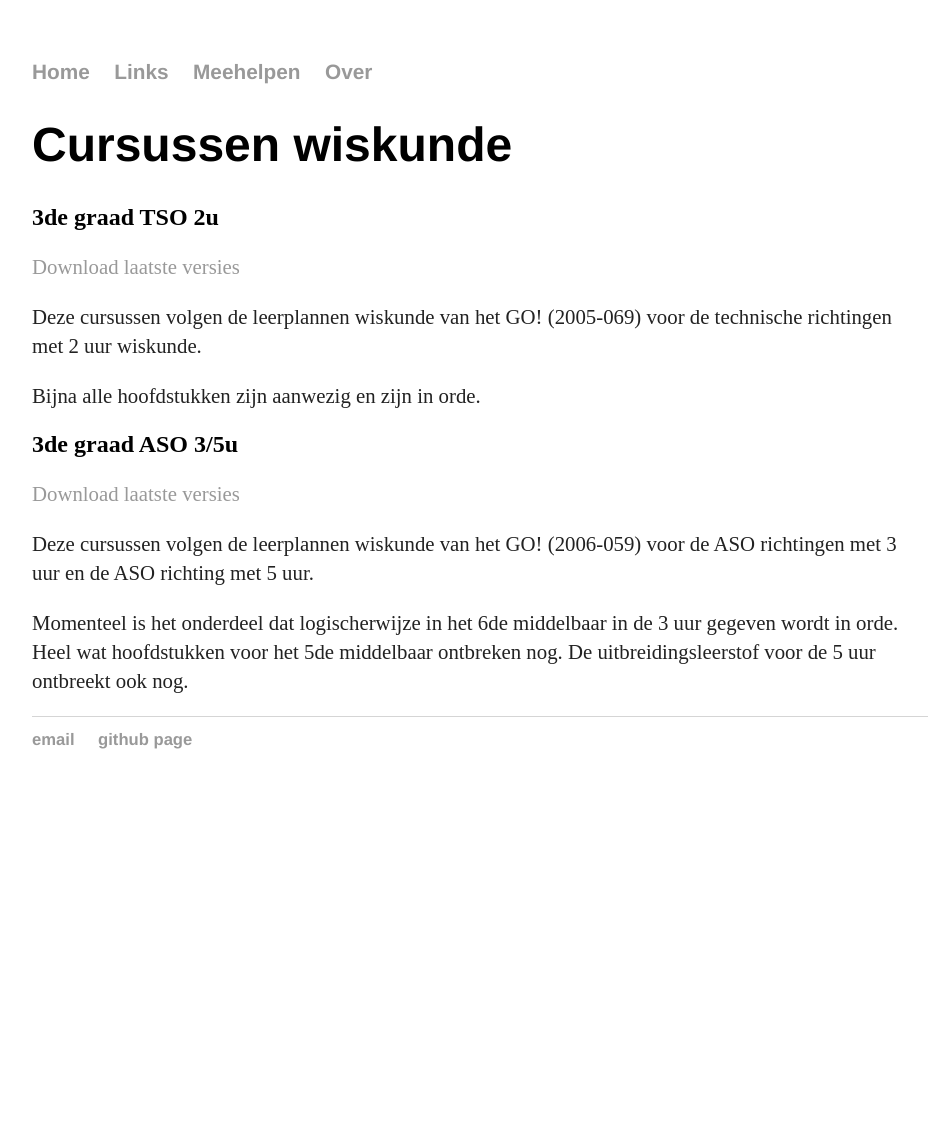
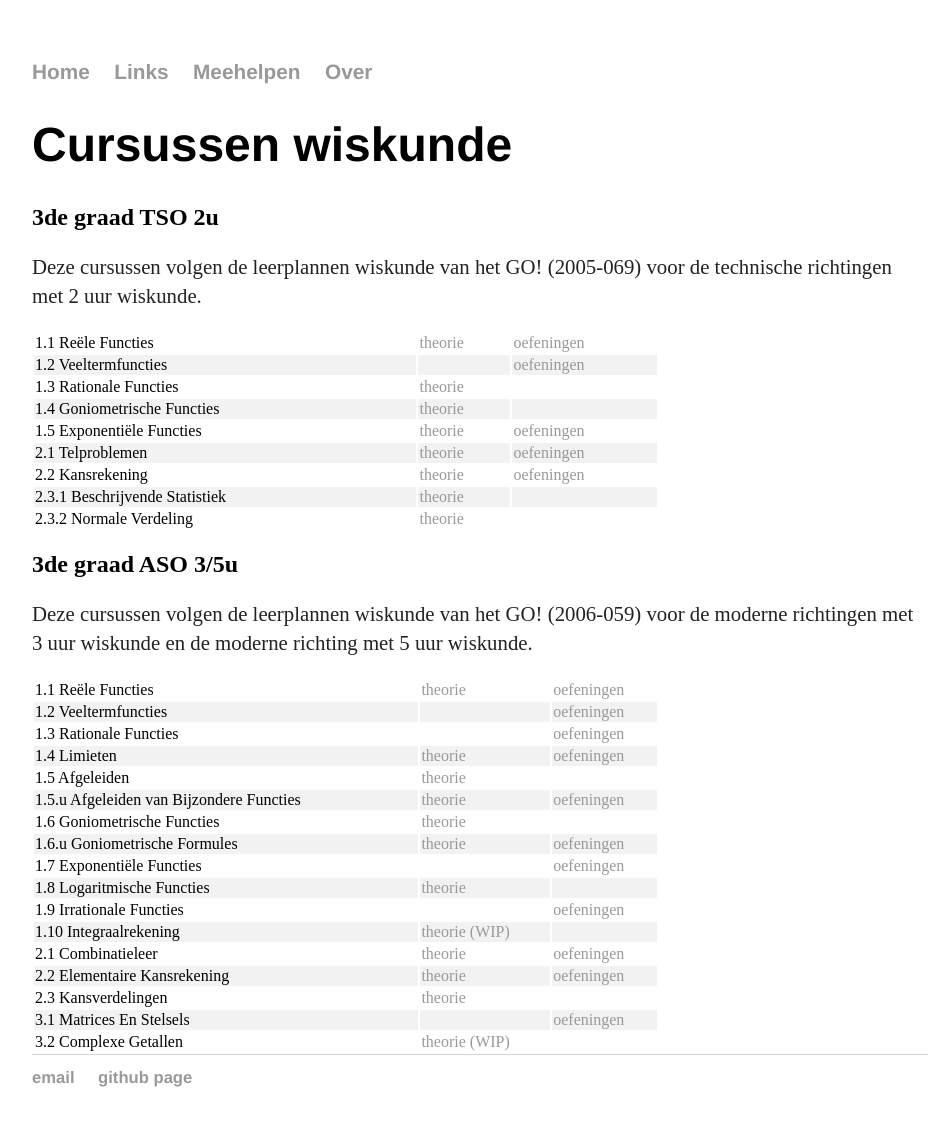
Before and after one commit to gowiz/gowiz.github.io, a Jekyll site: the page built from index.md, in a window 1280 px wide. Shown: the whole page, without its empty margins (160-1102 px from the left). Built offline with Jekyll 4.4.1, drawn with Linux system fonts in a browser that asks for light colours; before the commit the page ends 900 px from its top, so only the background shows below that.

Commit message:
Update voor 18.9

```diff
--- a/css/main.css
+++ b/css/main.css
@@ -56,3 +56,11 @@ ul.posts {
 ul.posts li {
     list-style: none;
 }
+table {
+    width: 70%;
+}
+
+th {
+    height: 50px;
+}
+tr:nth-child(even) {background-color: #f2f2f2;}
--- a/index.md
+++ b/index.md
@@ -1,24 +1,46 @@
 ---
 layout: default
 title: Cursussen wiskunde
+tso: https://github.com/gowiz/tso-3gr-2u-2005-069/releases/download/v18.9
+aso: https://github.com/gowiz/aso-3gr-3u2u-2006-059/releases/download/v18.9
 ---
+
 Cursussen wiskunde
 ==================
 
 3de graad TSO 2u
 ----------------
-[Download laatste versies](https://github.com/gowiz/tso-3gr-2u-2005-069/releases/latest)
-
-
 Deze cursussen volgen de leerplannen wiskunde van het GO! (2005-069) voor de technische richtingen met 2 uur wiskunde.
 
-Bijna alle hoofdstukken zijn aanwezig en zijn in orde.
+|1.1 Reële Functies             | [theorie]({{page.tso}}/0101_ReeleFuncties.pdf)          |[oefeningen]({{page.tso}}/0101_ReeleFuncties_OEF.pdf)       |
+|1.2 Veeltermfuncties           |                                                         |[oefeningen]({{page.tso}}/0102_Veeltermfuncties_OEF.pdf)    |
+|1.3 Rationale Functies         | [theorie]({{page.tso}}/0103_RationaleFuncties.pdf)      |                                                            |
+|1.4 Goniometrische Functies    | [theorie]({{page.tso}}/0104_GoniometrischeFuncties.pdf) |                                                            |
+|1.5 Exponentiële Functies      | [theorie]({{page.tso}}/0105_exponentieleFuncties.pdf)   |[oefeningen]({{page.tso}}/0105_exponentieleFuncties_OEF.pdf)|
+|2.1 Telproblemen               | [theorie]({{page.tso}}/0201_Telproblemen.pdf)           |[oefeningen]({{page.tso}}/0201_Telproblemen_OEF.pdf)        |
+|2.2 Kansrekening               | [theorie]({{page.tso}}/0202_Kansrekening.pdf)           |[oefeningen]({{page.tso}}/0202_Kansrekening_OEF.pdf)        |
+|2.3.1 Beschrijvende Statistiek | [theorie]({{page.tso}}/020301_BeschrijvendeStatistiek.pdf)                                                           |
+|2.3.2 Normale Verdeling        | [theorie]({{page.tso}}/020302_NormaleVerdeling.pdf)                                                                  |
+
 
 3de graad ASO 3/5u
 ------------------
-[Download laatste versies](https://github.com/gowiz/aso-3gr-3u2u-2006-059/releases/latest)
+Deze cursussen volgen de leerplannen wiskunde van het GO! (2006-059) voor de moderne richtingen met 3 uur wiskunde en de moderne richting met 5 uur wiskunde.
 
-Deze cursussen volgen de leerplannen wiskunde van het GO! (2006-059) voor de ASO richtingen met 3 uur en de ASO richting met 5 uur.
-
-Momenteel is het onderdeel dat logischerwijze in het 6de middelbaar in de 3 uur gegeven wordt in orde. Heel wat hoofdstukken voor het 5de middelbaar ontbreken nog. De uitbreidingsleerstof voor de 5 uur ontbreekt ook nog.
-[](Remediëring)
+|1.1 Reële Functies             | [theorie]({{page.aso}}/0101_ReeleFuncties.pdf)           |[oefeningen]({{page.aso}}/0101_ReeleFuncties_OEF.pdf)          |
+|1.2 Veeltermfuncties           |                                                          |[oefeningen]({{page.aso}}/0102_Veeltermfuncties_OEF.pdf)       |
+|1.3 Rationale Functies         |                                                          |[oefeningen]({{page.aso}}/0103_RationaleFuncties_OEF.pdf)      |
+|1.4 Limieten                   | [theorie]({{page.aso}}/0104_Limieten.pdf)                |[oefeningen]({{page.aso}}/0104_Limieten_OEF.pdf)               |
+|1.5 Afgeleiden                 | [theorie]({{page.aso}}/0105_Afgeleiden.pdf)              |                                                               |
+|1.5.u Afgeleiden van Bijzondere Functies | [theorie]({{page.aso}}/0105U_AfgeleidenVanBijzondereFuncties.pdf)|[oefeningen]({{page.aso}}/0105U_AfgeleidenVanBijzondereFuncties_OEF.pdf)|
+|1.6 Goniometrische Functies    | [theorie]({{page.aso}}/0106_GoniometrischeFuncties.pdf)  |                                                               |
+|1.6.u Goniometrische Formules  | [theorie]({{page.aso}}/0106U_GoniometrischeFormules.pdf) |[oefeningen]({{page.aso}}/0106U_GoniometrischeFormules_OEF.pdf)|
+|1.7 Exponentiële Functies      |                                                          |[oefeningen]({{page.aso}}/0107_ExponentieleFuncties_OEF.pdf)   |
+|1.8 Logaritmische Functies     | [theorie]({{page.aso}}/0108_LogaritmischeFuncties.pdf)   |                                                               |
+|1.9 Irrationale Functies       |                                                          |[oefeningen]({{page.aso}}/0109_IrrationaleFuncties_OEF.pdf)    |
+|1.10 Integraalrekening         | [theorie (WIP)]({{page.aso}}/0110_Integraalrekening_WIP.pdf)  |                                                  |
+|2.1 Combinatieleer             | [theorie]({{page.aso}}/0201_Combinatieleer.pdf)          |[oefeningen]({{page.aso}}/0201_Combinatieleer_OEF.pdf)         |
+|2.2 Elementaire Kansrekening   | [theorie]({{page.aso}}/0202_ElementaireKansrekening.pdf) |[oefeningen]({{page.aso}}/0202_ElementaireKansrekening_OEF.pdf)|
+|2.3 Kansverdelingen            | [theorie]({{page.aso}}/0203_Kansverdelingen.pdf)         |                                                               |
+|3.1 Matrices En Stelsels       |                                                          |[oefeningen]({{page.aso}}/0301_MatricesEnStelsels_OEF.pdf)     |
+|3.2 Complexe Getallen          | [theorie (WIP)]({{page.aso}}/0302_ComplexeGetallen_WIP.pdf)  |                                                               |
```
Also changed, not shown: develop.md (+5 -0 lines).
